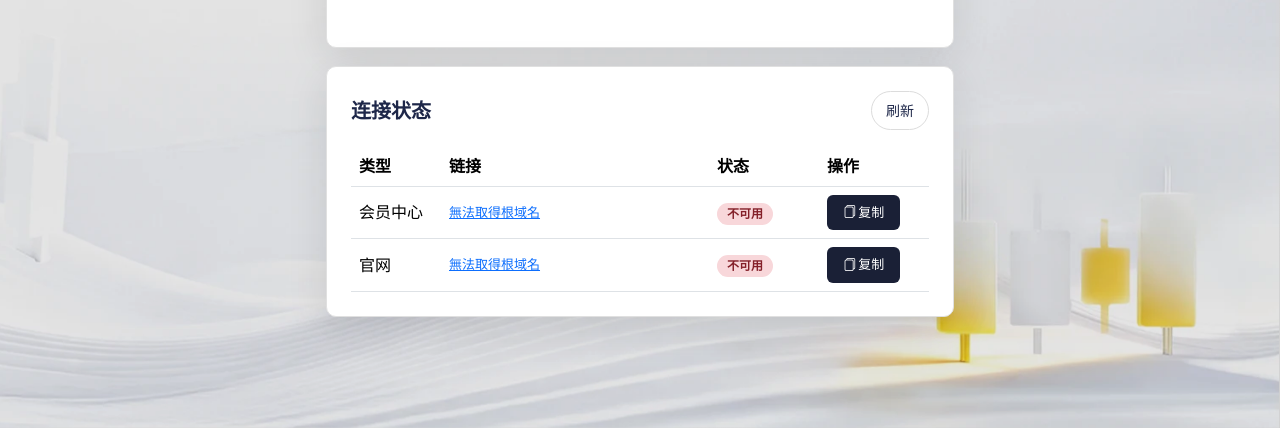
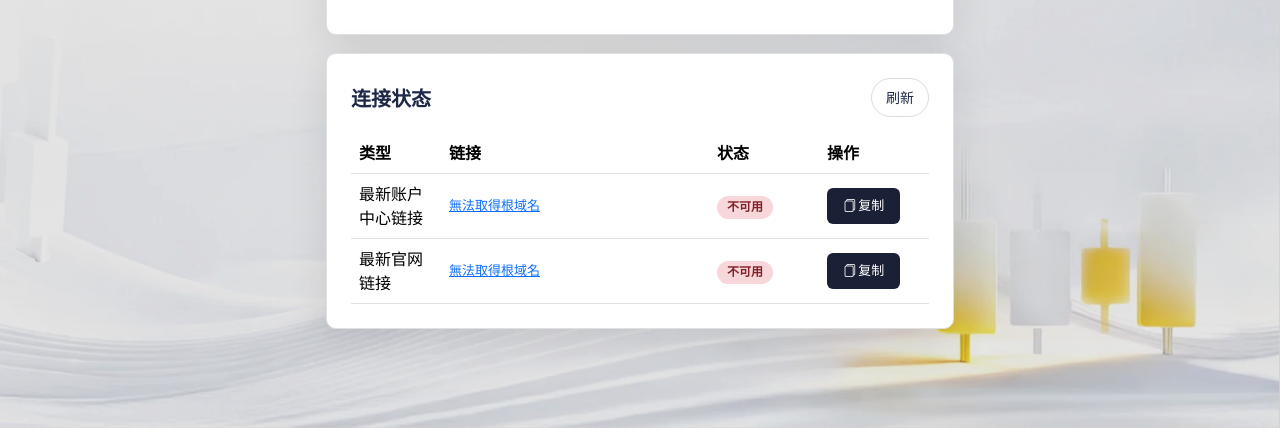
Before and after one commit to KCM-Trade/connectivity-pwa-generator, a website: page public/index.html in a window 1280 px wide. Shown: the part 372-800 px from the top of the page. Drawn offline with Linux system fonts and the light colour scheme; no server answers.

Commit message:
rename the link

```diff
--- a/public/index.html
+++ b/public/index.html
@@ -467,7 +467,7 @@
           </thead>
           <tbody>
             <tr data-type="web_app">
-              <td>会员中心</td>
+              <td>最新账户中心链接</td>
               <td class="status-url" id="status-url-web_app">-</td>
               <td id="status-text-web_app" class="status-cell">
                 <span class="status-pill status-pill--checking">检测中…</span>
@@ -479,7 +479,7 @@
               </td>
             </tr>
             <tr data-type="ows">
-              <td>官网</td>
+              <td>最新官网链接</td>
               <td class="status-url" id="status-url-ows">-</td>
               <td id="status-text-ows" class="status-cell">
                 <span class="status-pill status-pill--checking">检测中…</span>
```
